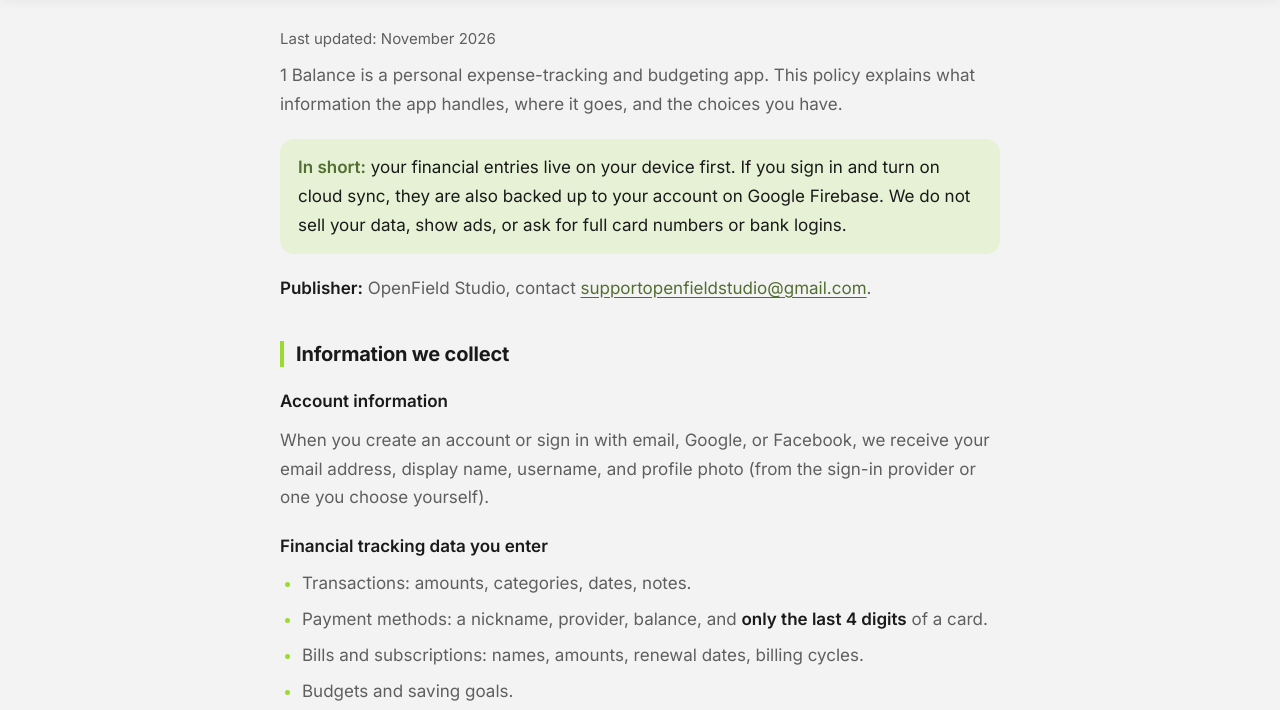
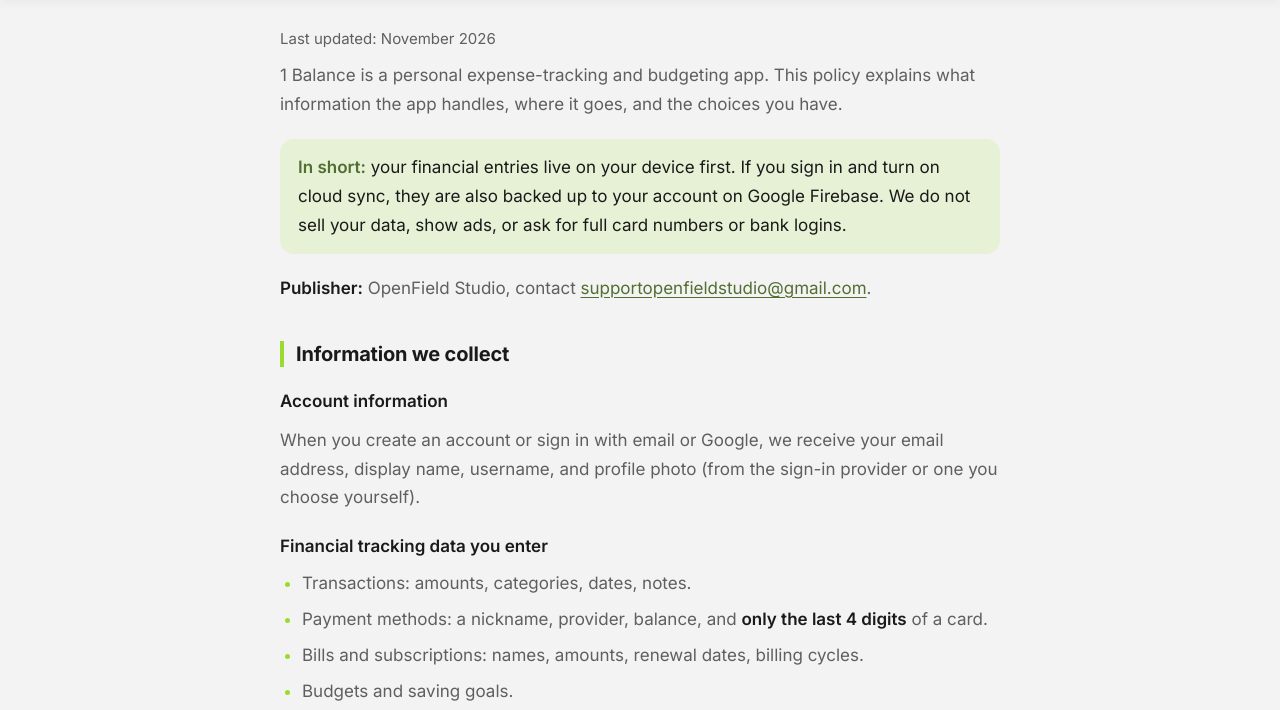
Before and after one commit to openfield-apps/1balance-legal, a plain HTML site: page privacy.html in a window 1280 px wide. Shown: the part 72-782 px from the top of the page. Drawn offline with Linux system fonts and the light colour scheme.

Commit message:
Update privacy.html

```diff
--- a/privacy.html
+++ b/privacy.html
@@ -48,7 +48,7 @@ footer .wrap{display:flex;flex-direction:column;gap:6px;align-items:center}
 
 <h2>Information we collect</h2>
 <h3>Account information</h3>
-<p>When you create an account or sign in with email, Google, or Facebook, we receive your email address, display name, username, and profile photo (from the sign-in provider or one you choose yourself).</p>
+<p>When you create an account or sign in with email or Google, we receive your email address, display name, username, and profile photo (from the sign-in provider or one you choose yourself).</p>
 <h3>Financial tracking data you enter</h3>
 <ul>
 <li>Transactions: amounts, categories, dates, notes.</li>
@@ -84,7 +84,6 @@ footer .wrap{display:flex;flex-direction:column;gap:6px;align-items:center}
 <table><tr><th>Service</th><th>Purpose</th><th>What it may receive</th></tr>
 <tr><td>Google Firebase (Authentication, Firestore, Cloud Messaging)</td><td>Sign-in, optional sync, push notifications</td><td>Account details, synced data, device token, IP address</td></tr>
 <tr><td>Google Sign-In</td><td>Optional login</td><td>Per Google’s own policy</td></tr>
-<tr><td>Facebook Login (Meta)</td><td>Optional login</td><td>Per Meta’s own policy</td></tr>
 <tr><td>Frankfurter exchange-rate API</td><td>Currency conversion</td><td>Currency codes and your IP address. No transaction or account data is sent.</td></tr>
 <tr><td>Google Fonts</td><td>Loads the Inter typeface</td><td>IP address, as with any font request</td></tr>
 </table>
```
